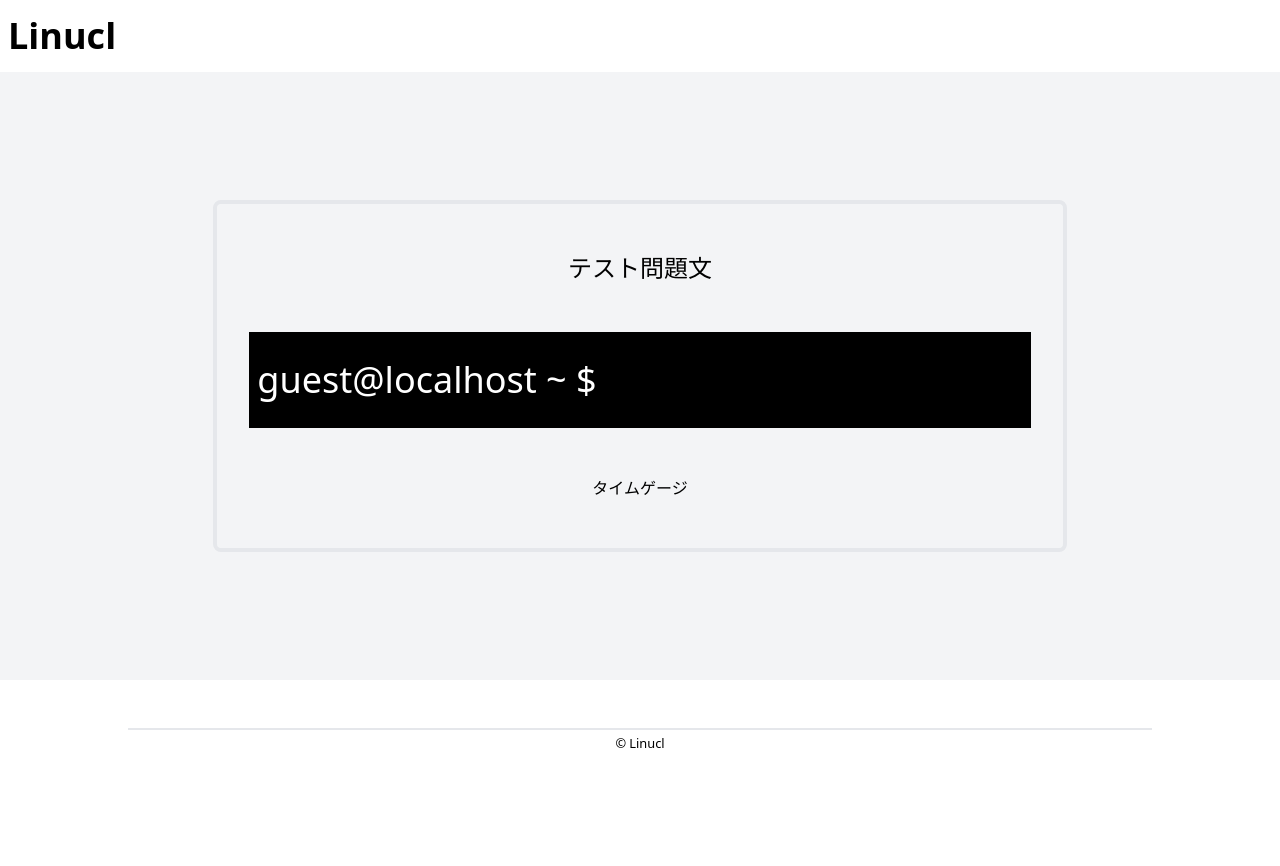
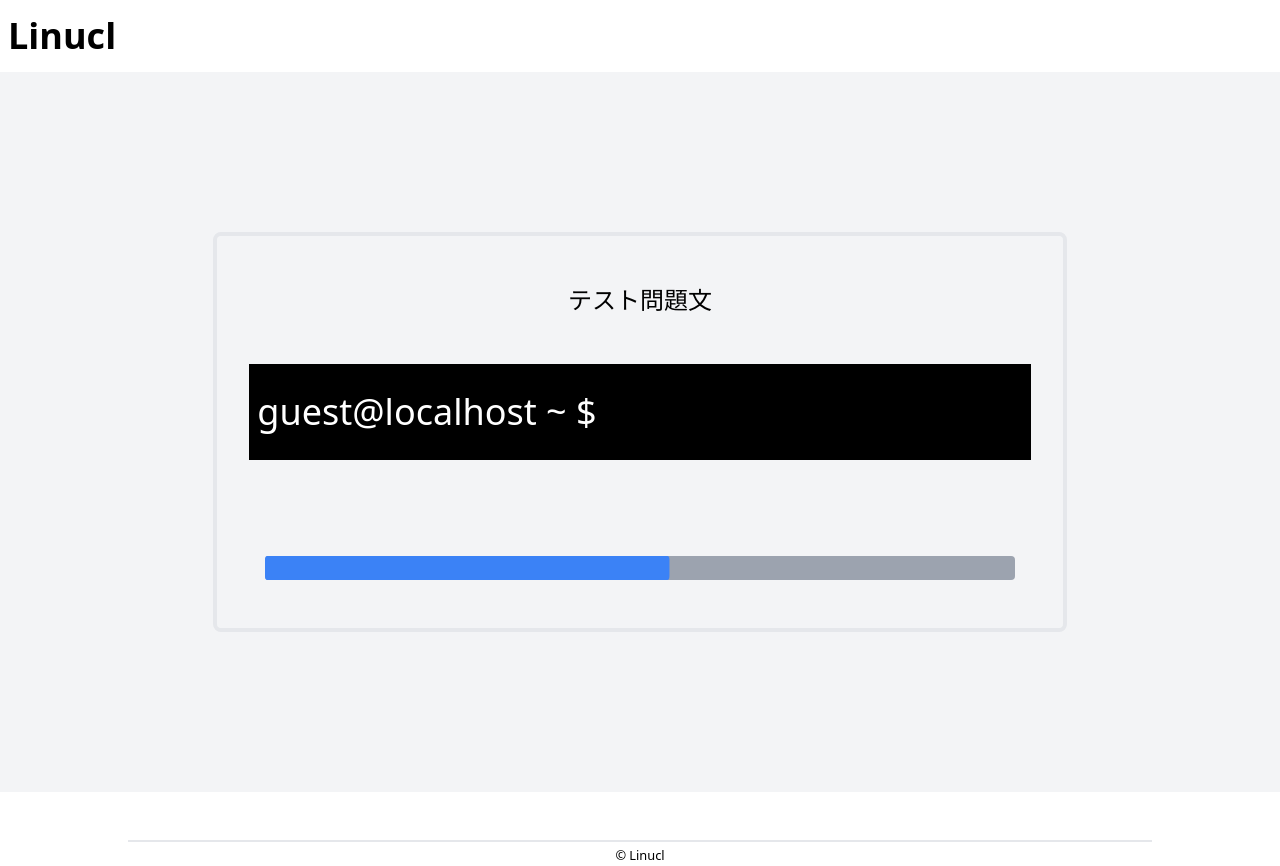
Before and after one commit to ponsAoki/Linucl, a React (Create React App) app in the folder front/: page /typing-game in a window 1280 px wide. Before the commit the page ends 800 px from the top, so only its background shows below. Built offline with nearby package versions, Linux system fonts and the light colour scheme; no server answers.

Commit message:
front: 時間制限機能とタイムバーの実装

```diff
--- a/front/src/hooks/useGetTypingGameData.ts
+++ b/front/src/hooks/useGetTypingGameData.ts
@@ -7,8 +7,8 @@ import { TypingGameData } from "../types/typingGameData";
 export const useGetTypingGameData = () => {
   const [problem, setProblem] = useState<string>("テスト問題文");  // 一時的に初期値を設定
   const [correctCommand, setCorrectCommand] = useState<string>("test");  // 一時的に初期値を設定
-  const getTypingGameData = useCallback((): void => {
-    axios.get<TypingGameData>(`${apiEndpoint}/api/typingGame`)
+  const getTypingGameData = useCallback( async (): Promise<void> => {
+    await axios.get<TypingGameData>(`${apiEndpoint}/api/typingGame`)
       .then((res) => {
         console.log(res.data);
         setProblem(res.data.problem);
--- /dev/null
+++ b/front/src/hooks/useStartTimer.ts
@@ -0,0 +1,18 @@
+import { useCallback, useState } from "react";
+
+export const useStartTimer = () => {
+  const [timeLimit, setTimeLimit] = useState<number>(10); // 時間制限が一問につき10秒
+  const startTimer = useCallback(() => {
+    setTimeLimit(10);
+    let startTime: Date = new Date();
+    const timerId = setInterval(() => {
+      let nowTime: Date = new Date();
+      setTimeLimit(timeLimit - ((nowTime.valueOf() - startTime.valueOf()) / 1000));
+      if (timeLimit - ((nowTime.valueOf() - startTime.valueOf()) / 1000) <= 0) {
+        setTimeLimit(0);
+        clearInterval(timerId);
+      }
+    }, 100)
+  }, []);
+  return { timeLimit, startTimer }
+}
--- a/front/src/pages/TypingGamePage.tsx
+++ b/front/src/pages/TypingGamePage.tsx
@@ -1,24 +1,29 @@
 import { FC, FormEvent, FormEventHandler, memo, RefObject, useEffect, useRef } from "react";
+
 import { Footer, Header } from "../components/organisms/layout";
 import { useGetTypingGameData } from "../hooks/useGetTypingGameData";
+import { useStartTimer } from "../hooks/useStartTimer";
 
 export const TypingGamePage: FC = memo(() => {
   const { problem, correctCommand, getTypingGameData } = useGetTypingGameData();
+  const { timeLimit, startTimer } = useStartTimer();
   const ref: RefObject<HTMLInputElement> = useRef<HTMLInputElement>(null);
+
   const matchingAnswer: FormEventHandler<HTMLFormElement> = (e: FormEvent<HTMLFormElement>): void => {
     e.preventDefault();
     ref.current?.value === correctCommand ? console.log(true) : console.log(false);
   }
 
   useEffect(() => {
-    getTypingGameData();
+    getTypingGameData()
+      .then(() => startTimer());
   }, []);
 
   return (
     <div>
       <Header />
       <div className="bg-gray-100 py-16">
-        <div className="box-border border-4 rounded-lg outline-none w-2/3 px-8 py-12 mx-auto my-16 text-center">
+        <div className="box-border border-4 rounded-lg outline-none w-2/3 px-8 py-12 mx-auto my-24 text-center">
           <p className="text-2xl mb-12">{problem}</p>
             <form method="post" onSubmit={matchingAnswer}>
               <div className="bg-black flex items-center h-24 w-full px-2">
@@ -32,7 +37,15 @@ export const TypingGamePage: FC = memo(() => {
                 />
               </div>
             </form>
-          <div className="mt-12">タイムゲージ</div>
+          <div className="mt-24 bg-gray-400 rounded h-6 mx-4">
+            <div
+              style={{
+                transform: `scale(${1 - timeLimit / 10}, 1)`,
+                transformOrigin: "left"
+              }}
+              className="bg-blue-500 rounded h-6"
+            />
+          </div>
         </div>
       </div>
       <Footer />
```
